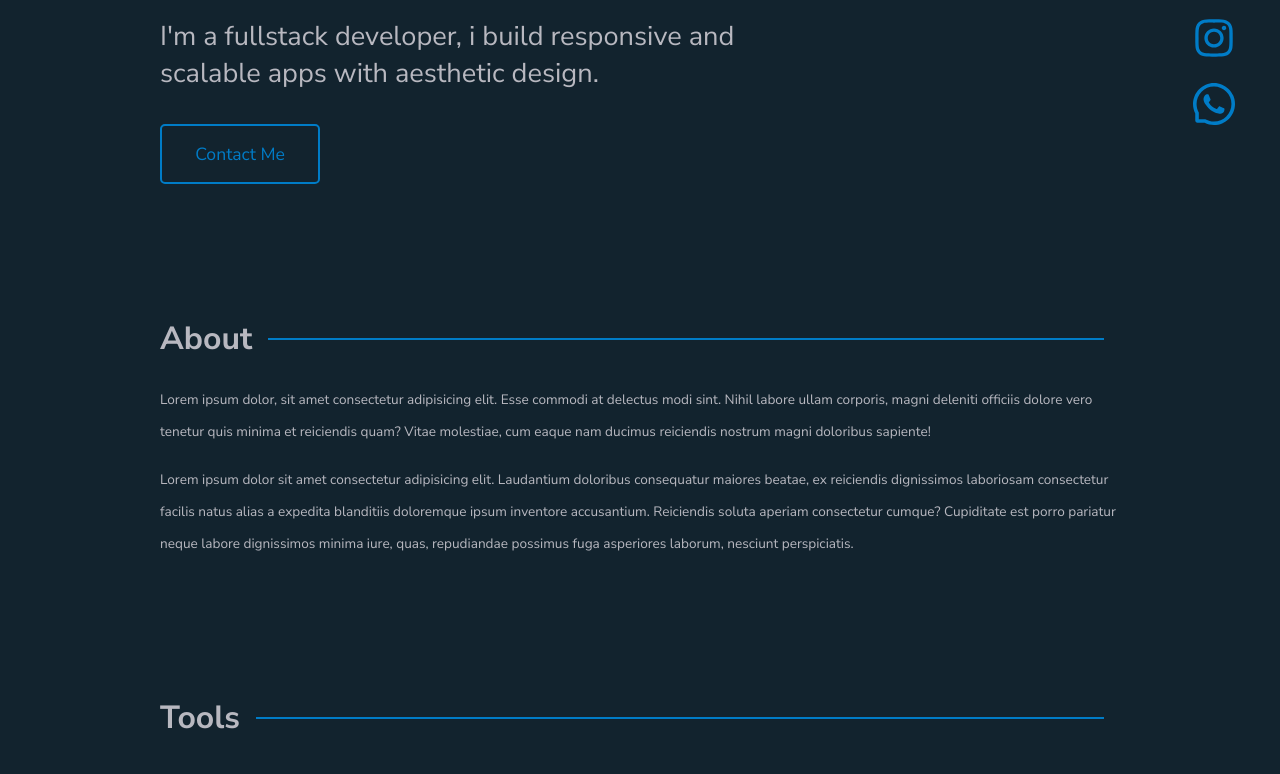
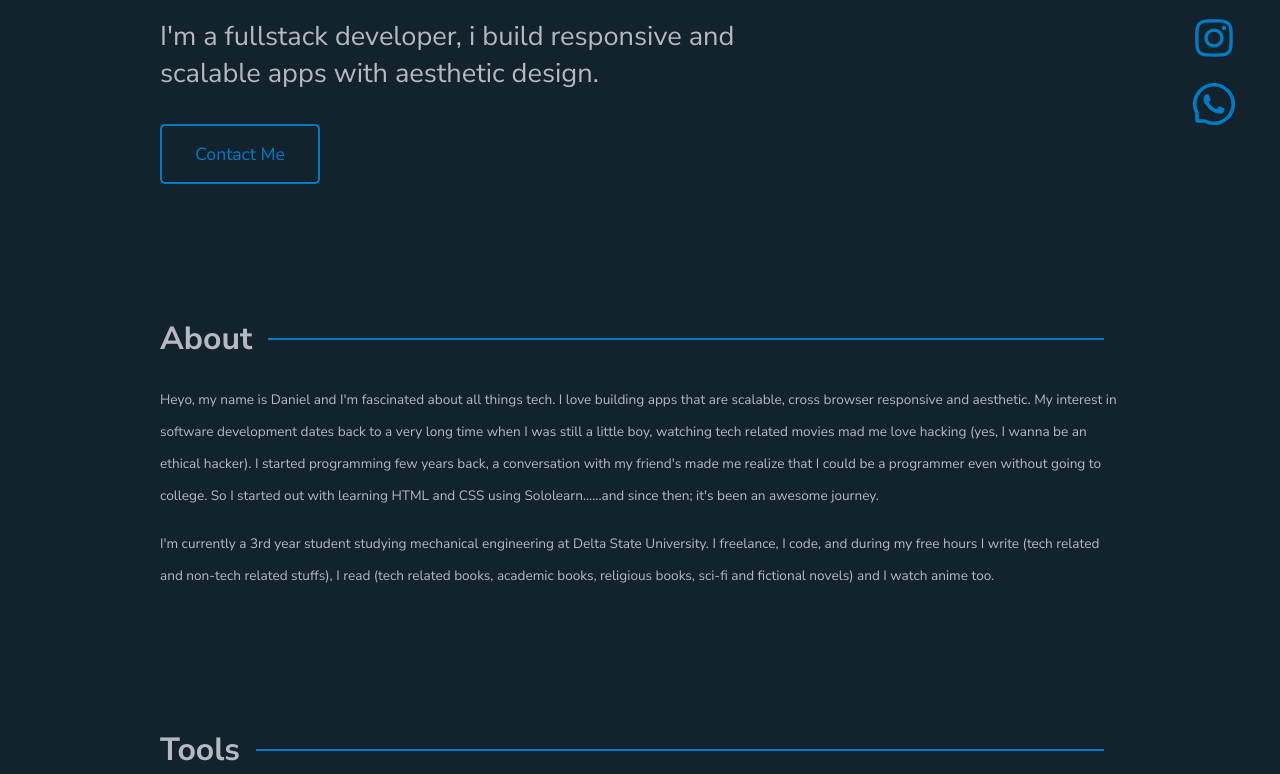
Before and after one commit to Rd-Trends/Portfolio, a React (Create React App) app in the folder client/: page / in a window 1280 px wide. Shown: the part 453-1227 px from the top of the page. Built offline with nearby package versions, Linux system fonts and the light colour scheme.

Commit message:
changed image format from png to webp

```diff
--- a/client/src/componenents/About/About.js
+++ b/client/src/componenents/About/About.js
@@ -1,5 +1,5 @@
 import style from "./About.module.css";
-import FadeIn from "../Animation/FadeIn"
+import FadeIn from "../Animation/FadeIn";
 import Title from "../Title";
 
 const About = () => {
@@ -8,20 +8,22 @@ const About = () => {
       <div id="About" className={style.about}>
         <Title title={"About"} />
         <p>
-          Lorem ipsum dolor, sit amet consectetur adipisicing elit. Esse commodi
-          at delectus modi sint. Nihil labore ullam corporis, magni deleniti
-          officiis dolore vero tenetur quis minima et reiciendis quam? Vitae
-          molestiae, cum eaque nam ducimus reiciendis nostrum magni doloribus
-          sapiente!
+          Heyo, my name is Daniel and I'm fascinated about all things tech. I
+          love building apps that are scalable, cross browser responsive and
+          aesthetic. My interest in software development dates back to a very
+          long time when I was still a little boy, watching tech related movies
+          mad me love hacking (yes, I wanna be an ethical hacker). I started
+          programming few years back, a conversation with my friend's made me
+          realize that I could be a programmer even without going to college. So
+          I started out with learning HTML and CSS using Sololearn......and
+          since then; it's been an awesome journey.
         </p>
         <p>
-          Lorem ipsum dolor sit amet consectetur adipisicing elit. Laudantium
-          doloribus consequatur maiores beatae, ex reiciendis dignissimos
-          laboriosam consectetur facilis natus alias a expedita blanditiis
-          doloremque ipsum inventore accusantium. Reiciendis soluta aperiam
-          consectetur cumque? Cupiditate est porro pariatur neque labore
-          dignissimos minima iure, quas, repudiandae possimus fuga asperiores
-          laborum, nesciunt perspiciatis.
+          I'm currently a 3rd year student studying mechanical engineering at
+          Delta State University. I freelance, I code, and during my free hours
+          I write (tech related and non-tech related stuffs), I read (tech
+          related books, academic books, religious books, sci-fi and fictional
+          novels) and I watch anime too.
         </p>
       </div>
     </FadeIn>
--- a/client/src/componenents/Projects/Project.js
+++ b/client/src/componenents/Projects/Project.js
@@ -57,7 +57,7 @@ const Project = () => {
                     <p className={style.builtwith}>
                       {builtWith.map((tool, index) => {
                         return (
-                          <span>
+                          <span key={index}>
                             <BsCaretRight />
                             {tool}
                           </span>
```
